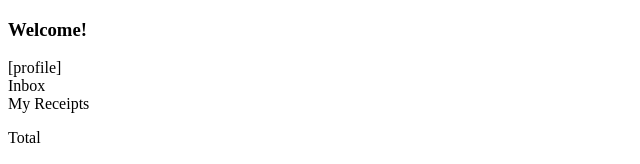
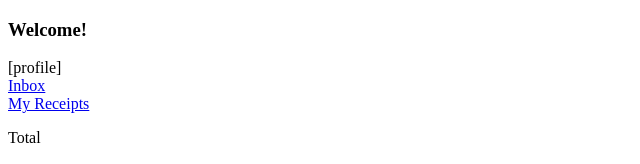
Before and after one commit to hjmccain/expense-app, a React (Create React App) app in the folder client/: page / in a window 1280 px wide. Shown: the top 164 px of the page, without its empty margins (0-640 px from the left). Built offline with nearby package versions, Linux system fonts and the light colour scheme.

Commit message:
Add classes to menu.

```diff
--- a/client/src/cardholder/sidebar/menu.js
+++ b/client/src/cardholder/sidebar/menu.js
@@ -3,7 +3,7 @@ import MenuItem from './MenuItem';
 
 const SidebarMenu = props => {
   return (
-    <div>
+    <div className="sidebar-menu">
       <MenuItem label="Inbox" />
       <MenuItem label="My Receipts" />
     </div>
--- a/client/src/cardholder/sidebar/menuItem.js
+++ b/client/src/cardholder/sidebar/menuItem.js
@@ -2,7 +2,9 @@ import React from 'react';
 
 const SidebarMenuItem = props => {
   return (
-    <div>{props.label}</div>
+    <div className="sidebar-menu__item">
+      <a href="#">{props.label}</a>
+    </div>
   );
 };
 
```
